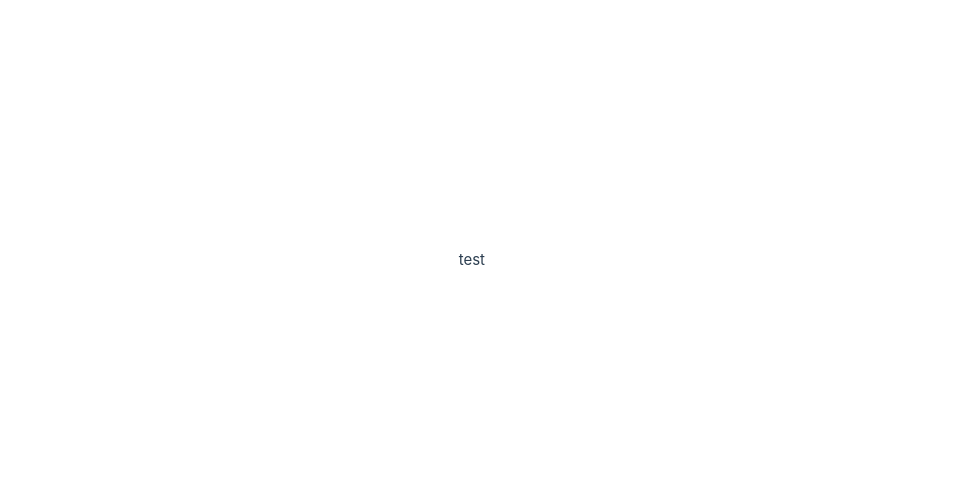
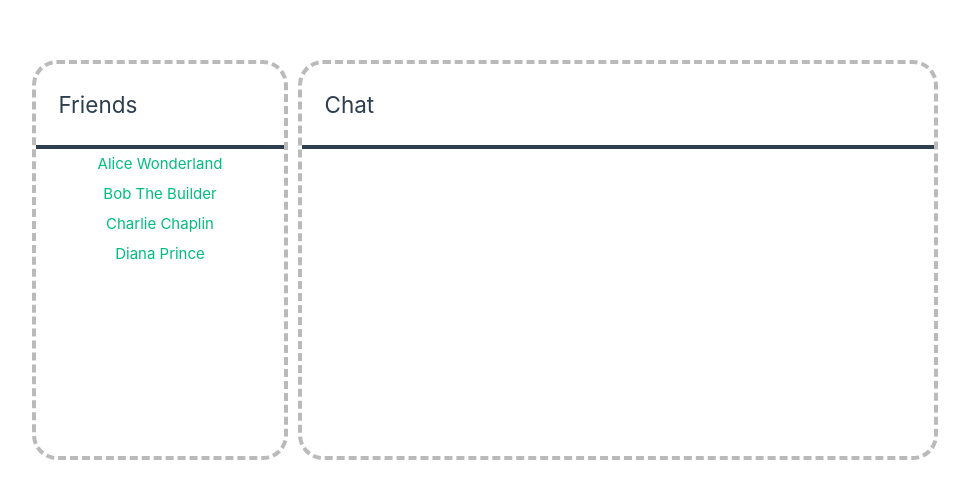
Before and after one commit to KacperPach/vue-chat, a Vue app: page / in a window 1280 px wide. Shown: the part 140-638 px from the top of the page, without its empty margins (155-1124 px from the left). Built offline with nearby package versions, Linux system fonts and the light colour scheme; data requests are answered from the project's data file.

Commit message:
basic layout + fetching friend list

```diff
--- a/src/App.vue
+++ b/src/App.vue
@@ -1,11 +1,9 @@
 <script setup>
 import chatView from './components/chat/chatView.vue'
+import friendView from './components/chat/friendView.vue'
 </script>
 
 <template>
-  <main>
-    <chatView />
-  </main>
+  <friendView />
+  <chatView />
 </template>
-
-<style scoped></style>
--- a/src/assets/main.css
+++ b/src/assets/main.css
@@ -5,6 +5,13 @@
   margin: 0 auto;
   padding: 2rem;
   font-weight: normal;
+  gap: 10px;
+  display: flex;
+}
+
+body {
+  display: flex;
+  place-items: center;
 }
 
 a,
@@ -20,16 +27,3 @@ a,
     background-color: hsla(160, 100%, 37%, 0.2);
   }
 }
-
-@media (min-width: 1024px) {
-  body {
-    display: flex;
-    place-items: center;
-  }
-
-  #app {
-    display: grid;
-    grid-template-columns: 1fr 1fr;
-    padding: 0 2rem;
-  }
-}
--- a/src/components/chat/chatView.vue
+++ b/src/components/chat/chatView.vue
@@ -1,7 +1,25 @@
 <script setup></script>
 
 <template>
-  <div class="chatWindow">test</div>
+  <div class="chatWindow">
+    <h2>Chat</h2>
+    <hr />
+  </div>
 </template>
 
-<style scoped></style>
+<style scoped>
+.chatWindow {
+  display: flex;
+  flex-direction: column;
+  width: 50vw;
+  height: 50vh;
+  border: 4px dashed #bababa;
+  border-radius: 25px;
+}
+h2 {
+  padding: 1em;
+}
+hr {
+  border: 2px solid;
+}
+</style>
--- /dev/null
+++ b/src/components/chat/friendView.vue
@@ -0,0 +1,44 @@
+<script setup>
+const tempUrl = import.meta.env.VITE_API_URL_USERS
+
+import { onMounted, ref } from 'vue'
+
+const friendList = ref({})
+onMounted(() => {
+  fetch(tempUrl)
+    .then((res) => res.json())
+    .then((data) => (friendList.value = data))
+    .catch((err) => console.log(err))
+})
+</script>
+
+<template>
+  <div class="chatWindow">
+    <h2>Friends</h2>
+    <hr />
+    <div v-for="friend in friendList" class="friendItem">
+      <a>{{ friend.name }}</a>
+    </div>
+  </div>
+</template>
+
+<style scoped>
+.chatWindow {
+  display: flex;
+  flex-direction: column;
+  width: 20vw;
+  height: 50vh;
+  border: 4px dashed #bababa;
+  border-radius: 25px;
+}
+h2 {
+  padding: 1em;
+}
+hr {
+  border: 2px solid;
+}
+.friendItem {
+  display: flex;
+  justify-content: center;
+}
+</style>
```
